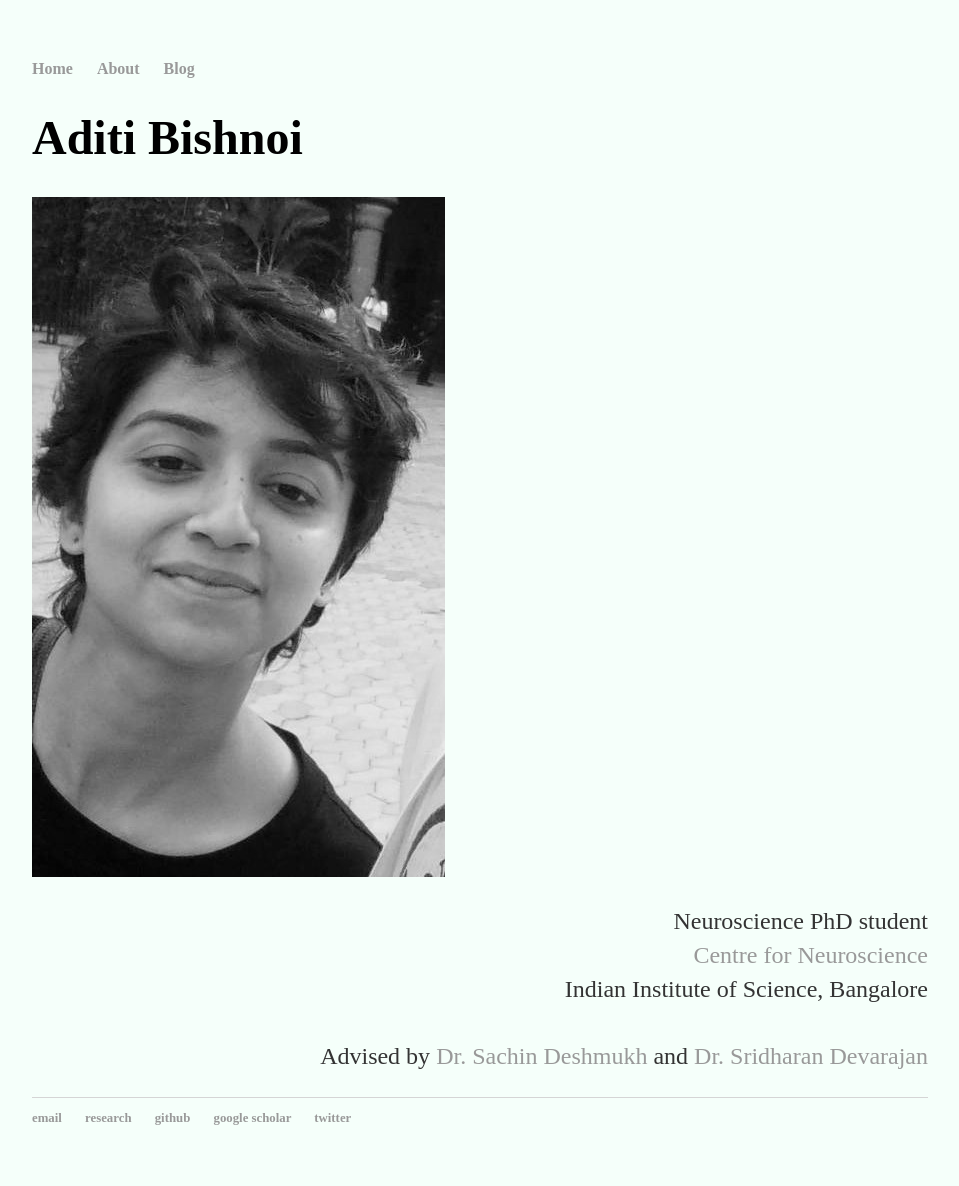
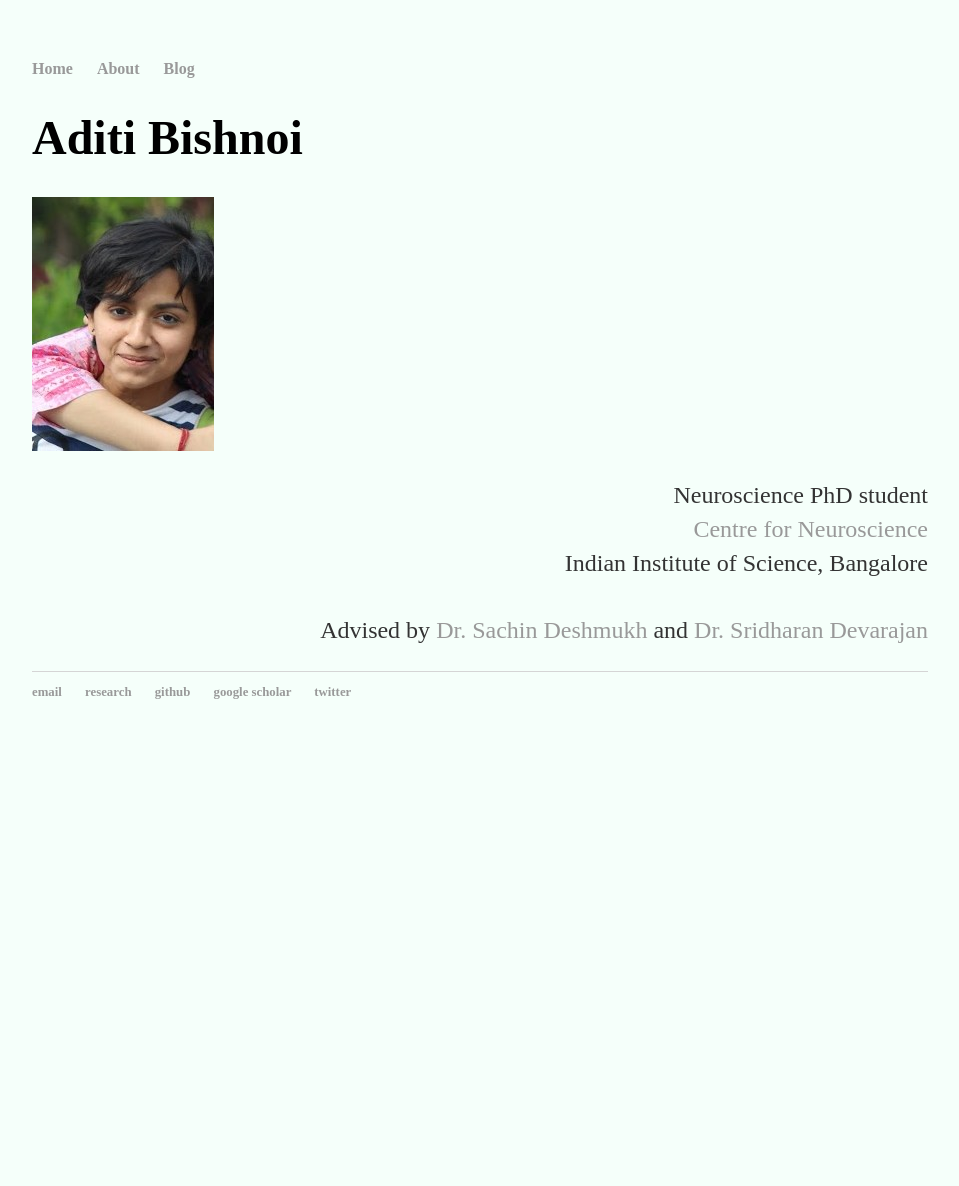
Before and after one commit to AdiBish/adibish.github.io, a Jekyll site: the page built from index.html, in a window 1280 px wide. Shown: the whole page, without its empty margins (160-1119 px from the left). Built offline with Jekyll 4.4.1, drawn with Linux system fonts in a browser that asks for light colours; after the commit the page ends 900 px from its top, so only the background shows below that.

Commit message:
Update index.html

```diff
--- a/index.html
+++ b/index.html
@@ -6,7 +6,7 @@
 
 	<h1> Aditi Bishnoi </h1>
 	<div align="left">
-		<img src="https://adibish.github.io//images//adi4.jpg">
+		<img src="https://adibish.github.io//images//Adi.jpg">
 
 		<div align="right">
 		<p> Neuroscience PhD student <br/>
```
